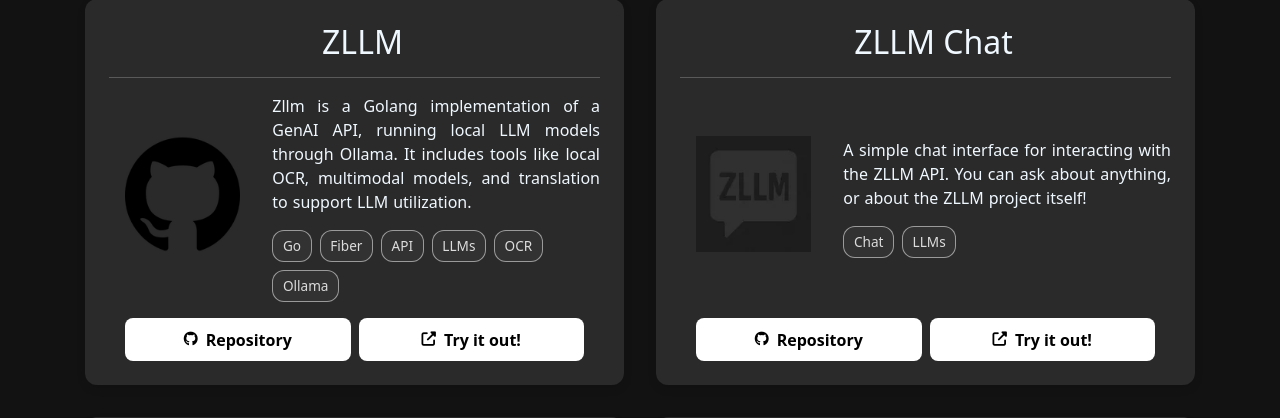
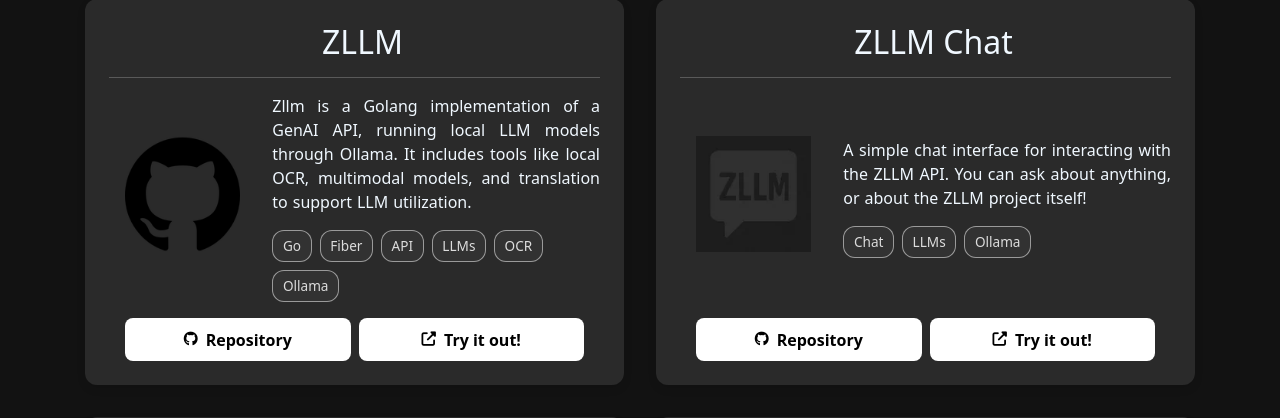
Before and after one commit to mlziade/portifolio-mlziade, a Django app: page /projects/ in a window 1280 px wide. Shown: the part 772-1190 px from the top of the page. Run offline with Django 5.2, Linux system fonts and the light colour scheme; some libraries are stand-ins or nearby versions.

Commit message:
feat: add 'Ollama' tag to project cards in English and Portuguese templates

```diff
--- a/portifolio/templates/projects_en.html
+++ b/portifolio/templates/projects_en.html
@@ -232,6 +232,7 @@
                         <div class='tags'>
                             <span class='tag'>Chat</span>
                             <span class='tag'>LLMs</span>
+                            <span class='tag'>Ollama</span>
                         </div>
                     </div>
                 </div>
--- a/portifolio/templates/projects_pt-br.html
+++ b/portifolio/templates/projects_pt-br.html
@@ -232,6 +232,7 @@
                         <div class='tags'>
                             <span class='tag'>Chat</span>
                             <span class='tag'>LLMs</span>
+                            <span class='tag'>Ollama</span>
                         </div>
                     </div>
                 </div>
```
